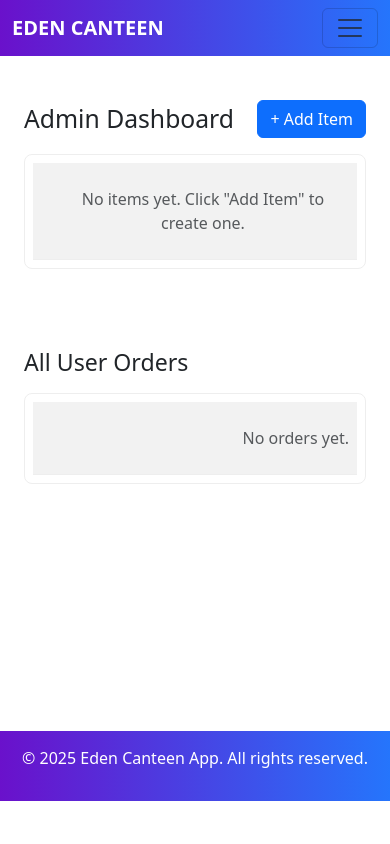
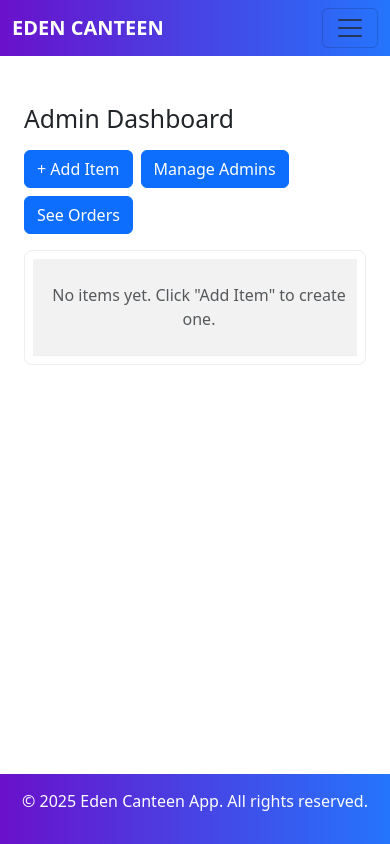
Before and after one commit to Niyomugabo97/canteen, a Django app: template orders/templates/dashboard/dashboard.html in a window 390 px wide. Run offline with Django 3.2, Linux system fonts and the light colour scheme; the template is opened without the code that fills it, so the values that code supplies are empty.

Commit message:
some updated

```diff
--- a/canteen_project/settings.py
+++ b/canteen_project/settings.py
@@ -58,6 +58,7 @@ TEMPLATES = [
                 'django.template.context_processors.request',
                 'django.contrib.auth.context_processors.auth',
                 'django.contrib.messages.context_processors.messages',
+                'orders.views.cart_count',
             ],
         },
     },
--- a/orders/templates/dashboard/dashboard.html
+++ b/orders/templates/dashboard/dashboard.html
@@ -2,13 +2,25 @@
 
 {% block content %}
 <div class="container my-4">
-  <!-- Items Section -->
-  <div class="d-flex justify-content-between align-items-center mb-3">
-    <h2 class="mb-0">Admin Dashboard</h2>
-    <a href="{% url 'add-item' %}" class="btn btn-primary">+ Add Item</a>
 
+  <!-- Header & Action Buttons -->
+  <div class="d-flex flex-column flex-md-row justify-content-between align-items-start align-items-md-center mb-3 gap-2">
+    <h2 class="mb-2 mb-md-0">Admin Dashboard</h2>
+    <div class="d-flex flex-wrap gap-2">
+      <a href="{% url 'add-item' %}" class="btn btn-primary">+ Add Item</a>
+      <a href="{% url 'orders:manage-users' %}" class="btn btn-primary">Manage Admins</a>
+      <!-- Only show Make Superuser if you pass a user context -->
+      {% if user.is_superuser %}
+      <a href="{% url 'orders:make-superuser' user.id %}" class="btn btn-primary">Make Superuser</a>
+       {% endif %}
+
+      <a href="{% url 'orders:manage-orders' %}" class="btn btn-primary">See Orders</a>
+
+
+    </div>
   </div>
 
+  <!-- Items Table -->
   <div class="table-responsive mb-5">
     <table class="table table-striped align-middle">
       <thead class="table-dark">
@@ -24,24 +36,24 @@
       <tbody>
         {% for item in items %}
         <tr>
-          <td class="fw-semibold">{{ item.name }}</td>
-          <td>{{ item.category.name|default:"-" }}</td>
-          <td>{{ item.price }} RWF</td>
-          <td>
+          <td data-label="Item" class="fw-semibold">{{ item.name }}</td>
+          <td data-label="Category">{{ item.category.name|default:"-" }}</td>
+          <td data-label="Price">{{ item.price }} RWF</td>
+          <td data-label="Available">
             {% if item.available %}
               <span class="badge bg-success">Yes</span>
             {% else %}
               <span class="badge bg-secondary">No</span>
             {% endif %}
           </td>
-          <td>
+          <td data-label="Image">
             {% if item.image %}
-              <img src="{{ item.image.url }}" alt="{{ item.name }}" style="width:60px; height:60px; object-fit:cover; border-radius:6px;">
+              <img src="{{ item.image.url }}" alt="{{ item.name }}" class="rounded" style="width:60px; height:60px; object-fit:cover;">
             {% else %}
               <span class="text-muted">No image</span>
             {% endif %}
           </td>
-          <td class="text-end">
+          <td data-label="Actions" class="text-end">
             <a href="{% url 'edit-item' item.id %}" class="btn btn-sm btn-outline-primary">Edit</a>
             <a href="{% url 'delete-item' item.id %}" class="btn btn-sm btn-outline-danger" onclick="return confirm('Delete {{ item.name }}?');">Delete</a>
           </td>
@@ -55,68 +67,29 @@
     </table>
   </div>
 
-  <!-- Orders Section -->
- <!-- Orders Section -->
-<h3 class="mb-3">All User Orders</h3>
-<div class="table-responsive">
-  <table class="table table-striped text-center align-middle">
-    <thead class="table-dark">
-      <tr>
-        <th>User</th>
-        <th>Phone</th>
-        <th>Address</th>
-        <th>Items Ordered</th>
-        <th>Total Amount</th>
-        <th>Status</th>
-      </tr>
-    </thead>
-    <tbody>
-      {% for order in orders %}
-      <tr>
-        <td>
-          {% if order.user %}
-            {{ order.user.username }}
-          {% else %}
-            {{ order.full_name }}
-          {% endif %}
-        </td>
-        <td>{{ order.phone }}</td>
-        <td>{{ order.address }}</td>
-        <td>
-          <ul class="list-unstyled mb-0">
-            {% for oi in order.items.all %}
-            <li>{{ oi.item.name }} ({{ oi.quantity }})</li>
-            {% endfor %}
-          </ul>
-        </td>
-        <td>{{ order.total_price }} RWF</td>
-        <td>
-          <span class="badge
-            {% if order.status == 'pending' %}bg-warning
-            {% elif order.status == 'preparing' %}bg-info
-            {% elif order.status == 'delivered' %}bg-success
-            {% elif order.status == 'cancelled' %}bg-danger
-            {% else %}bg-secondary{% endif %}">
-            {{ order.get_status_display }}
-          </span>
-        </td>
-      </tr>
-      {% empty %}
-      <tr>
-        <td colspan="6" class="text-center text-muted py-4">No orders yet.</td>
-      </tr>
-      {% endfor %}
-    </tbody>
-  </table>
-</div>
-</div>
 
+
+<!-- Responsive Table CSS -->
 <style>
-@media (max-width: 576px) {
+@media (max-width: 768px) {
   .table thead { display: none; }
   .table tr { display: block; margin-bottom: 1rem; border: 1px solid #eee; border-radius: 8px; padding: .5rem; }
-  .table td { display: flex; justify-content: space-between; }
-  .table td::before { content: attr(data-label); font-weight: 600; margin-right: 1rem; }
+  .table td {
+    display: flex;
+    justify-content: space-between;
+    align-items: center;
+    padding: .25rem .5rem;
+  }
+  .table td::before {
+    content: attr(data-label);
+    font-weight: 600;
+    margin-right: 0.5rem;
+  }
+  .table td img {
+    width: 50px;
+    height: 50px;
+    object-fit: cover;
+  }
 }
 </style>
 {% endblock %}
--- a/orders/templates/orders/base.html
+++ b/orders/templates/orders/base.html
@@ -46,19 +46,12 @@
         .btn-gradient:hover {
             opacity: 0.9;
         }
-
-        /* Page container padding */
-        .container-content {
-            min-height: 80vh; /* so footer stays at bottom */
-            padding-top: 20px;
-            padding-bottom: 20px;
-        }
     </style>
 </head>
-<body>
+<body class="d-flex flex-column min-vh-100">
 
     <!-- NAVBAR -->
-    <nav class="navbar navbar-expand-lg navbar-custom">
+    <nav class="navbar navbar-expand-lg navbar-custom position-relative">
         <div class="container">
             <a class="navbar-brand fw-bold" href="{% url 'orders:menu-list' %}">EDEN CANTEEN</a>
             <button class="navbar-toggler" type="button" data-bs-toggle="collapse" data-bs-target="#navbarNav">
@@ -70,9 +63,18 @@
                     <li class="nav-item">
                         <a class="nav-link" href="{% url 'orders:menu-list' %}">Menu</a>
                     </li>
-                    <li class="nav-item">
-                        <a class="nav-link" href="{% url 'orders:cart' %}">Cart</a>
+
+                    <li class="nav-item position-relative">
+                        <a class="nav-link" href="{% url 'orders:cart' %}">
+                            Cart
+                            {% if cart_quantity > 0 %}
+                                <span class="badge bg-danger rounded-circle position-absolute top-0 start-100 translate-middle">
+                                    {{ cart_quantity }}
+                                </span>
+                            {% endif %}
+                        </a>
                     </li>
+
                     <li class="nav-item">
                         <a class="nav-link" href="{% url 'orders:checkout' %}">Checkout</a>
                     </li>
@@ -106,14 +108,42 @@
         </div>
     </nav>
 
+    <!-- JS for AJAX Cart Badge Update -->
+    <script>
+    document.addEventListener('DOMContentLoaded', function() {
+        const addToCartBtns = document.querySelectorAll('.add-to-cart-btn');
+
+        addToCartBtns.forEach(btn => {
+            btn.addEventListener('click', function(e) {
+                e.preventDefault();
+                const url = btn.getAttribute('href');
+
+                fetch(url, { headers: { 'X-Requested-With': 'XMLHttpRequest' } })
+                .then(response => response.json())
+                .then(data => {
+                    if (data.cart_quantity !== undefined) {
+                        let badge = document.querySelector('.nav-item.position-relative .badge');
+                        if (!badge) {
+                            badge = document.createElement('span');
+                            badge.classList.add('badge', 'bg-danger', 'rounded-circle', 'position-absolute', 'top-0', 'start-100', 'translate-middle');
+                            document.querySelector('.nav-item.position-relative a').appendChild(badge);
+                        }
+                        badge.textContent = data.cart_quantity;
+                    }
+                });
+            });
+        });
+    });
+    </script>
+
     <!-- PAGE CONTENT -->
-    <div class="container container-content">
+    <main class="flex-grow-1 container py-4">
         {% block content %}
         {% endblock %}
-    </div>
+    </main>
 
     <!-- FOOTER -->
-    <footer class="text-center">
+    <footer class="text-center mt-auto">
         <div class="container">
             <p>&copy; 2025 Eden Canteen App. All rights reserved.</p>
         </div>
--- a/orders/templates/orders/menu_list.html
+++ b/orders/templates/orders/menu_list.html
@@ -29,7 +29,8 @@
                                 <form action="{% url 'orders:cart-add' item.pk %}" method="post" class="d-flex align-items-center gap-2">
                                     {% csrf_token %}
                                     <input type="number" name="quantity" value="1" min="1" class="form-control form-control-sm" style="width: 70px;">
-                                    <button type="submit" class="btn btn-gradient btn-sm">Add to Cart</button>
+                                    <a href="{% url 'orders:cart-add' item.id %}" class="btn btn-primary add-to-cart-btn">Add to Cart</a>
+
                                 </form>
                             </div>
                         </div>
```
Also changed, not shown: orders/templates/dashboard/manage_users.html (added, +49 -0 lines), orders/templates/orders/manage_orders.html (added, +78 -0 lines), orders/urls.py (+25 -12 lines), orders/views.py (+91 -1 lines), db.sqlite3, media/items/download_6.jpeg (added).
